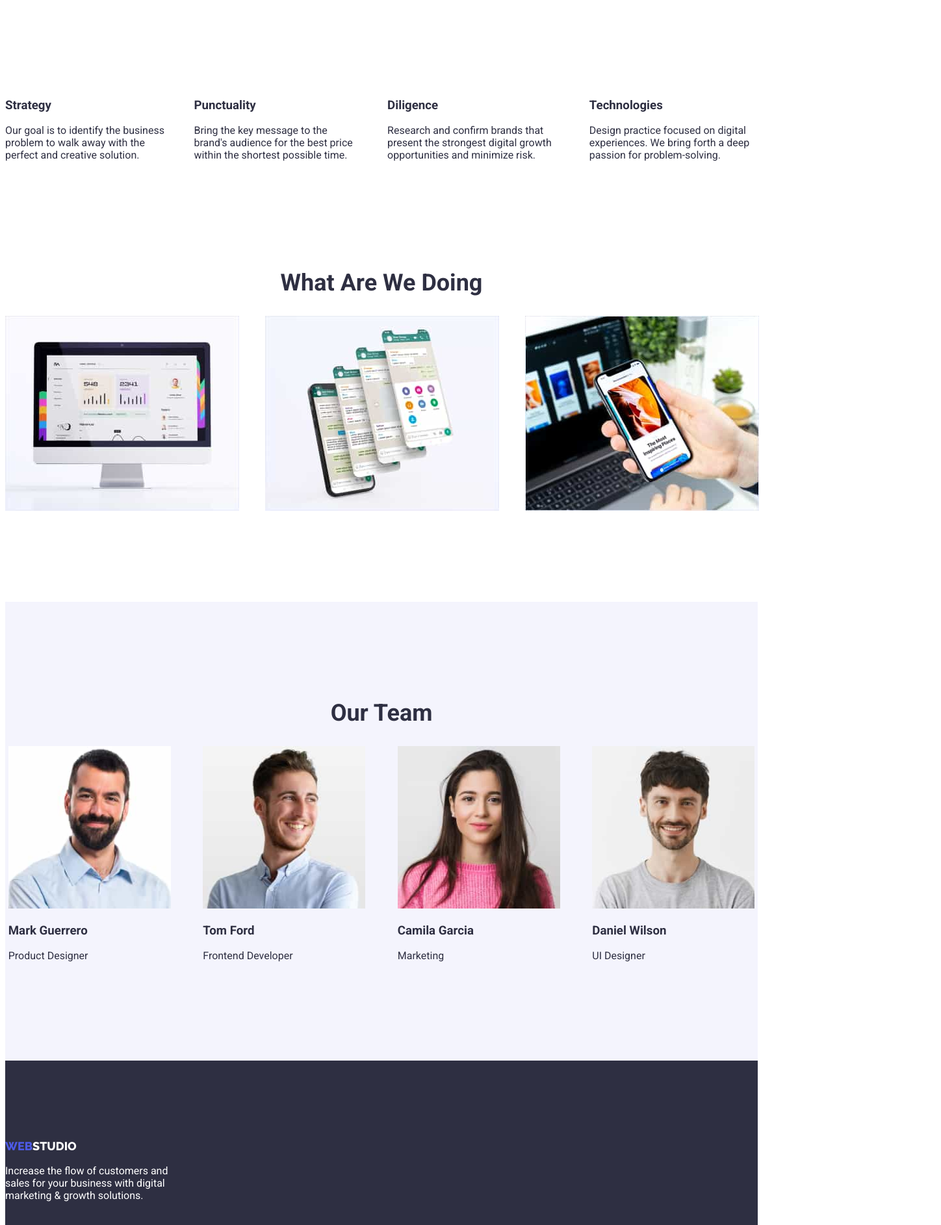
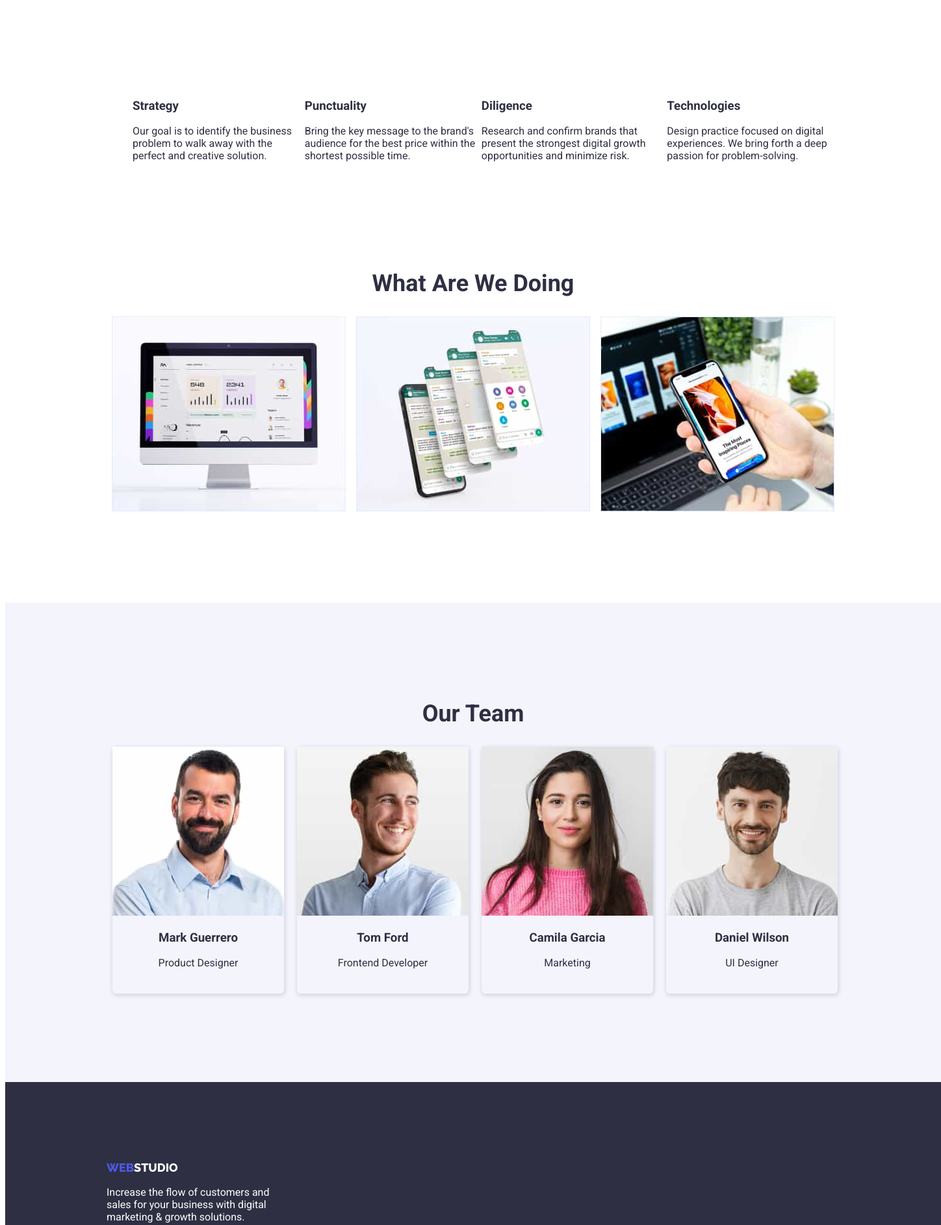
Before and after one commit to bjpangulayan/goit-markup-hw-03, a plain HTML site: page index.html in a window 1280 px wide. Shown: the part 700-2585 px from the top of the page at 65% size, 1448 px wide, since content can reach past the window. Drawn offline with Linux system fonts and the light colour scheme.

Commit message:
Updated index.html and style.css

```diff
--- a/css/style.css
+++ b/css/style.css
@@ -3,13 +3,13 @@
     --NAVY-BLUE: #2E2F42;
     --WHITE: #FFFFFF;
     --CLOUD: #F4F4FD;
-
+    --CORNFLOWER: #E7E9FC;
   }
 /*General Styles*/
 body {
     font-family: "Roboto", sans-serif;
      color: var(--NAVY-BLUE);
-     width: 1158px;
+
     }
 .section-title {
     text-align: center;
@@ -18,39 +18,38 @@ body {
     font-size: 36px;
     text-transform: capitalize;
 }
+.container {
+    width: 1440px;
+}
+.margin {
+    margin-left: 156px;
+}
 /*end of general*/
 /*header section*/
-
 .header {
+    border-bottom: 1px solid var(--CORNFLOWER);
+    display: flex;
     justify-content: space-around;
     align-items: center;
 }
-
 .main-header-container {
     display: flex;
     align-items: center;
 }
-
 .menu {
     list-style: none;
     padding: 0%;
     display: flex;
     justify-content: space-around;
     align-items: center;
-    gap: 40px;
         }
 .links {
     text-decoration: none;
     color: inherit;
-
        }
-.links:hover {
+.links:hover, .links:focus {
     color: var(--IRIS);
 }
-.links:focus {
-    color: var(--IRIS);
-}
-
  /*logo section*/
 .logo {
     color: var(--NAVY-BLUE);
@@ -64,17 +63,11 @@ body {
 .logo span {
     color: var(--IRIS);
 }
-.logo:hover {
+.logo:hover, .logo:focus {
     color: var(--IRIS);
 }
-.logo span:hover {
+.logo span:hover, .logo span:focus{
     color:var(--NAVY-BLUE);
-}
-.logo:focus {
-    color: var(--IRIS);
-}
-.logo span:focus{
-    color: var(--NAVY-BLUE);
 }
 /*end of logo section*/
 .menu-main {
@@ -84,7 +77,6 @@ body {
     line-height: 1.5em;
     letter-spacing: 2%;
     gap: 40px;
-
    }
 .menu-contact {
     font-family: inherit;
@@ -95,13 +87,17 @@ body {
     gap: 40px;
 }
 /*end of header section*/
-
 /*main section*/
+.section-list {
+    width: 1128px;
+ }
+ .section2-pic {
+     width: 1128px;
+   }
 main.main-section .section1 {
     background-color: var(--NAVY-BLUE);
     color: var(--WHITE);
 }
-
 .section1 {
     padding-top: 188px;
     padding-bottom: 188px;
@@ -126,23 +122,39 @@ main.main-section .section1 {
   border-radius: 4px;
   padding: 16px 32px;
   }
-.section1-button:hover {
+  ul.section2-list {
+    list-style: none;
+    display: flex;
+    gap: 8px;
+    align-items: center
+  }
+  .section1-button:hover, .section1-button:focus {
       background-color: var(--WHITE);
       color: var(--IRIS);
-       }
-.section1-button:focus {
-    background-color: var(--WHITE);
-    color: var(--IRIS);
-    }
-.subsections {
-    padding-top: 120px;
-    padding-bottom: 120px;
        }
  .section2-list2 {
     padding-top: 120px;
 }
 .section3 {
     background-color: var(--CLOUD);
+}
+ul.section3-teamlist {
+    list-style: none;
+    display: flex;
+    gap: 20px;
+   align-items: center;
+   margin-left: 125px;
+ }
+li.staff  {
+    box-shadow: 1px 2px 6px 1px #2E2F4229;
+    text-align: center;
+    width: 264px;
+    height: 380px;
+    border-radius: 2%;
+ }
+.subsections {
+    padding-top: 120px;
+    padding-bottom: 120px;
 }
  /*end of main section*/
  /*footer section*/
@@ -157,16 +169,10 @@ main.main-section .section1 {
 .footer-logo span {
     color: var(--IRIS);
 }
-.footer-logo:hover {
+.footer-logo:hover, .footer-logo:focus {
     color:var(--IRIS) ;
 }
-.footer-logo span:hover {
-    color: var(--WHITE);
-}
-.footer-logo:focus {
-    color: var(--IRIS);
-}
-.footer-logo span:focus {
+.footer-logo span:hover, .footer-logo span:focus {
     color: var(--WHITE);
 }
 .footer {
--- a/index.html
+++ b/index.html
@@ -51,60 +51,64 @@
     </header>
       <!--end of the header tag-->
         <!--start of main tag-->
-    <main class="main-section">
+    <main class="container main-section">
       <section class="section1">
       <h1 class="section1-header">Effective Solutions<br>
        for Your Business</h1>
        <button class="section1-button" type="button">Order Service</button>
        </section>
         <section class="section2 subsections">
-          <ul class="section2-list menu">
-             <li><h3>Strategy</h3>
+          <div class="section-list margin">
+          <ul class="section2-list">
+             <li class="ethics"><h3>Strategy</h3>
                 <p>Our goal is to identify the business problem to walk away with the perfect and creative solution.</p>
              </li>
-             <li><h3>Punctuality</h3>
+             <li  class="ethics"><h3>Punctuality</h3>
                 <p>Bring the key message to the brand's audience for the best price within the shortest possible time.</p>
              </li>
-             <li><h3>Diligence</h3>
+             <li class="ethics"><h3>Diligence</h3>
                 <p>Research and confirm brands that present the strongest digital growth opportunities and minimize risk.</p>
              </li>
-                <li><h3>Technologies</h3>
+                <li class="ethics"><h3>Technologies</h3>
                 <p>Design practice focused on digital experiences. We bring forth a deep passion for problem-solving.</p>
              </li>
           </ul>
+          </div>
+          <div class="section2-pic margin">
              <h2 class="section2-list2 section-title">What are we doing</h2>
           <ul class="section2-img menu">
              <li>
-               <img src="images/img 1.jpg" alt="Monitor" width="360">
+               <img src="images/img 1.jpg" alt="Monitor" width="360" height="300">
              </li>
              <li>
-               <img src="images/Rectangle 71.jpg" alt="Coversation Window" width="360">
+               <img src="images/Rectangle 71.jpg" alt="Coversation Window" width="360" height="300">
              </li>
              <li>
-               <img src="images/Rectangle 71 (1).jpg" alt="Mobile" width="360">
+               <img src="images/Rectangle 71 (1).jpg" alt="Mobile" width="360" height="300">
              </li>
           </ul>
+          </div>
       </section>
       <section class="section3 subsections">
         <h2 class="section3-team section-title">Our Team</h2>
-          <ul class="section3-teamlist menu">
-             <li>
-               <img src="images/img.jpg" alt="Mark Guerrero" width="250" height="250">
+          <ul class="section3-teamlist margin">
+             <li class="img1 staff">
+               <img src="images/img.jpg" alt="Mark Guerrero" width="264" height="260">
                  <h3>Mark Guerrero</h3>
                  <p>Product Designer</p>
              </li>
-             <li>
-                <img src="images/img (1).jpg" alt="Tom Ford" width="250" height="250">
+             <li class="img2 staff">
+                <img src="images/img (1).jpg" alt="Tom Ford" width="264" height="260">
                  <h3>Tom Ford</h3>
                  <p>Frontend Developer</p>
              </li>
-             <li>
-                <img src="images/img (2).jpg" alt="Camila Garcia" width="250" height="250">
+             <li class="img3 staff">
+                <img src="images/img (2).jpg" alt="Camila Garcia" width="264" height="260">
                  <h3>Camila Garcia</h3>
                  <p>Marketing</p>
              </li>
-             <li>
-                <img src="images/img (3).jpg" alt="Daniel Wilson" width="250" height="250">
+             <li class="img4 staff">
+                <img src="images/img (3).jpg" alt="Daniel Wilson" width="264" height="260">
                  <h3>Daniel Wilson</h3>
                  <p>UI Designer</p>
              </li>
@@ -114,11 +118,13 @@
 <!--end of main tag-->
 
 <!--start of footer tag-->
-<footer class="footer">
+<footer class="container footer">
+  <div class="foot margin">
        <a class="footer-logo links" href="http://github.com/webstudio-is"><span>WEB</span>STUDIO</a>
        <p class="footer-details">Increase the flow of customers and <br> sales for your business with digital<br>marketing & growth solutions.
        </p>
-</footer>
+  </div>
+ </footer>
 <!--end of footer tag-->
 
 </body>
```
Lines whose indentation alone changed are shown as unchanged.
